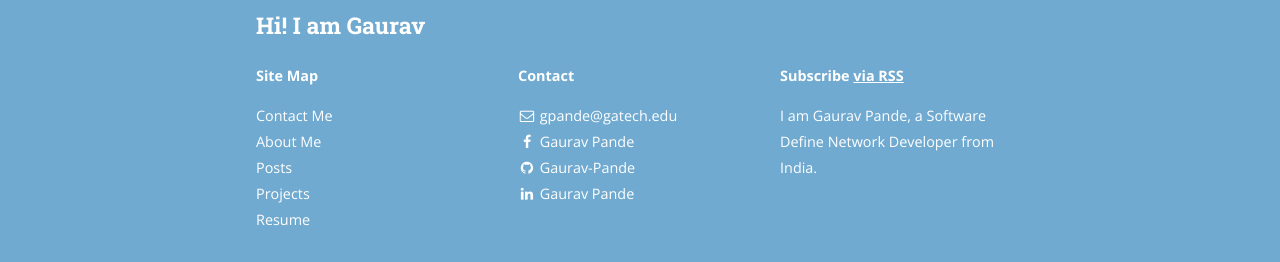
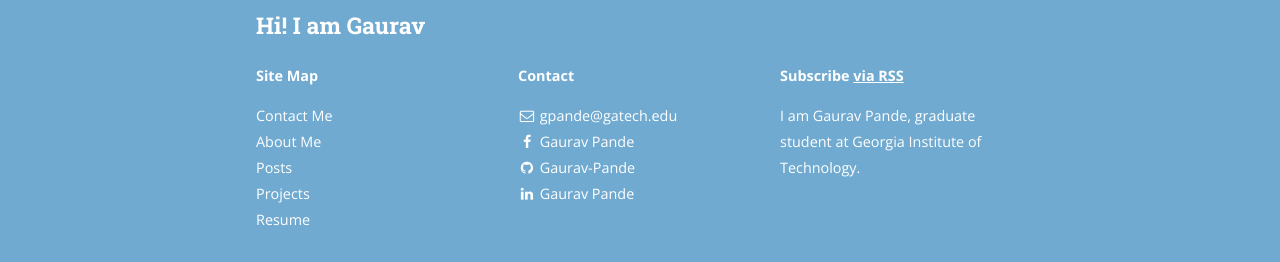
Before and after one commit to Gaurav-Pande/gaurav-pande.github.io, a Jekyll site: the page built from index.html, in a window 1280 px wide. Shown: the part 2026-2288 px from the top of the page. Built offline with Jekyll 4.4.1, drawn with Linux system fonts in a browser that asks for light colours; nearby versions of some CDN libraries; the list of posts is cut into pages by our own code; a style sheet for code colours, icons or effects is not loaded.

Commit message:
Update _config.yml

```diff
--- a/_config.yml
+++ b/_config.yml
@@ -13,7 +13,7 @@ subtitle: A wandering machine learning engineer
 email: gpande@gatech.edu
 name: Gaurav Pande
 description: >
-  I am Gaurav Pande, a Software Define Network Developer from India.
+  I am Gaurav Pande, graduate student at Georgia Institute of Technology.
 # Base URL of site (i.e. /blog). It should always start with a slash,
 # and never end with a slash. Set it to a blank value if hosting at the
 # root of your server.
```
